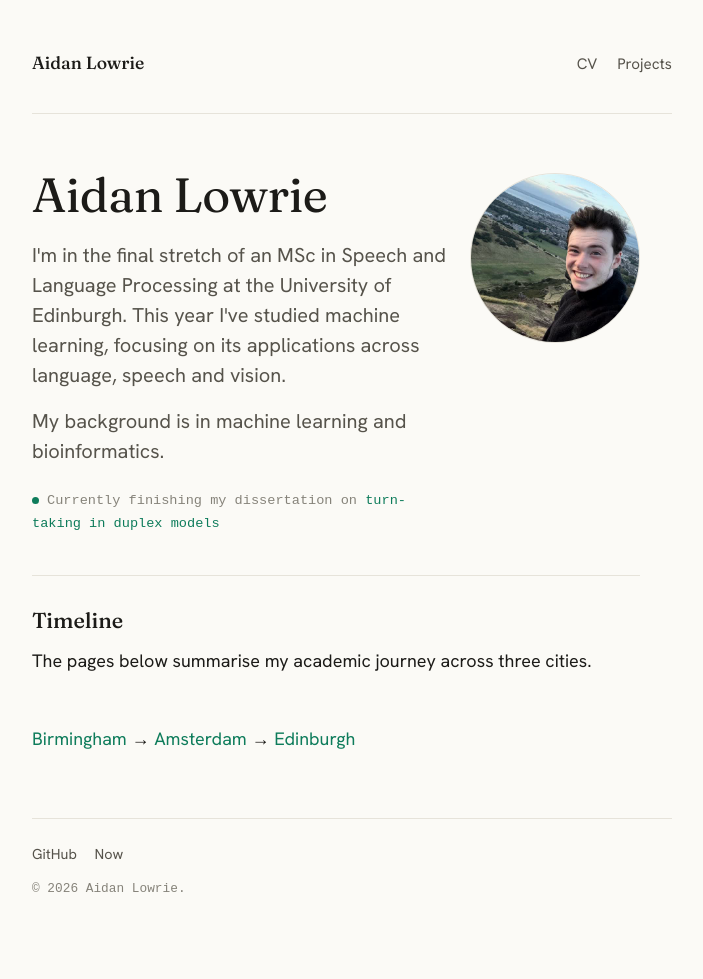
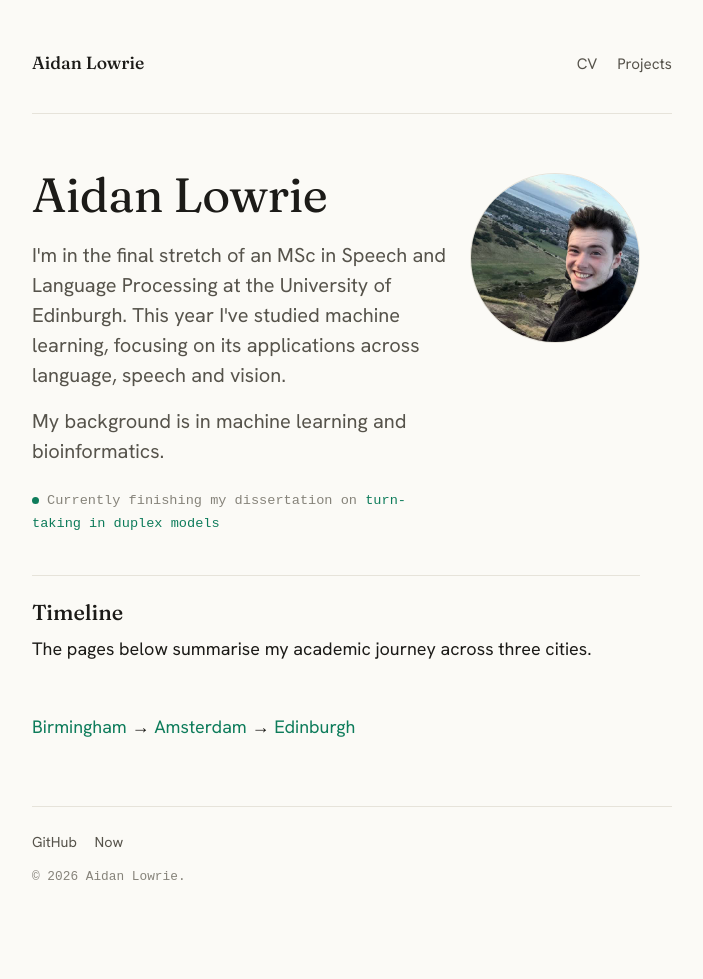
Before and after one commit to aidanlowrie/aidanlowrie.github.io, a Jekyll site: the page built from index.html, in a window 1280 px wide. Shown: the whole page, without its empty margins (288-991 px from the left). Built offline with Jekyll 4.4.1, drawn with Linux system fonts in a browser that asks for light colours; some web fonts are replaced.

Commit message:
Reduce Timeline section spacing
- Reduce top padding from 2rem to 1.5rem
- Reduce h2 bottom margin from 0.75rem to 0.5rem

```diff
--- a/assets/css/style.scss
+++ b/assets/css/style.scss
@@ -53,7 +53,7 @@ a:hover { color:var(--accent-ink); text-decoration:underline; text-underline-off
 h1,h2,h3 { font-family:var(--serif); font-weight:500; color:var(--ink); line-height:1.2; }
 .page-title { font-size:2rem; margin:0 0 1.25rem; }
 h2 { font-size:1.35rem; margin:2.25rem 0 0.75rem; }
-.home-about h2 { margin:0 0 0.75rem; }
+.home-about h2 { margin:0 0 0.5rem; }
 h3 { font-family:var(--sans); font-size:1.05rem; font-weight:500; margin:1.5rem 0 0.5rem; }
 p { margin:0 0 1.1rem; }
 article p { overflow-wrap:break-word; }
@@ -160,7 +160,7 @@ strong { font-weight:500; }
 }
 
 /* project lists */
-.home-about { padding-top:2rem; border-top:1px solid var(--hairline); }
+.home-about { padding-top:1.5rem; border-top:1px solid var(--hairline); }
 .research-list, .post-list { list-style:none; padding:0; margin:0.5rem 0 1.5rem; }
 .research-list li, .post-list li { padding:0.9rem 0; border-bottom:1px solid var(--hairline); }
 .research-list li:first-child { border-top:1px solid var(--hairline); }
```
